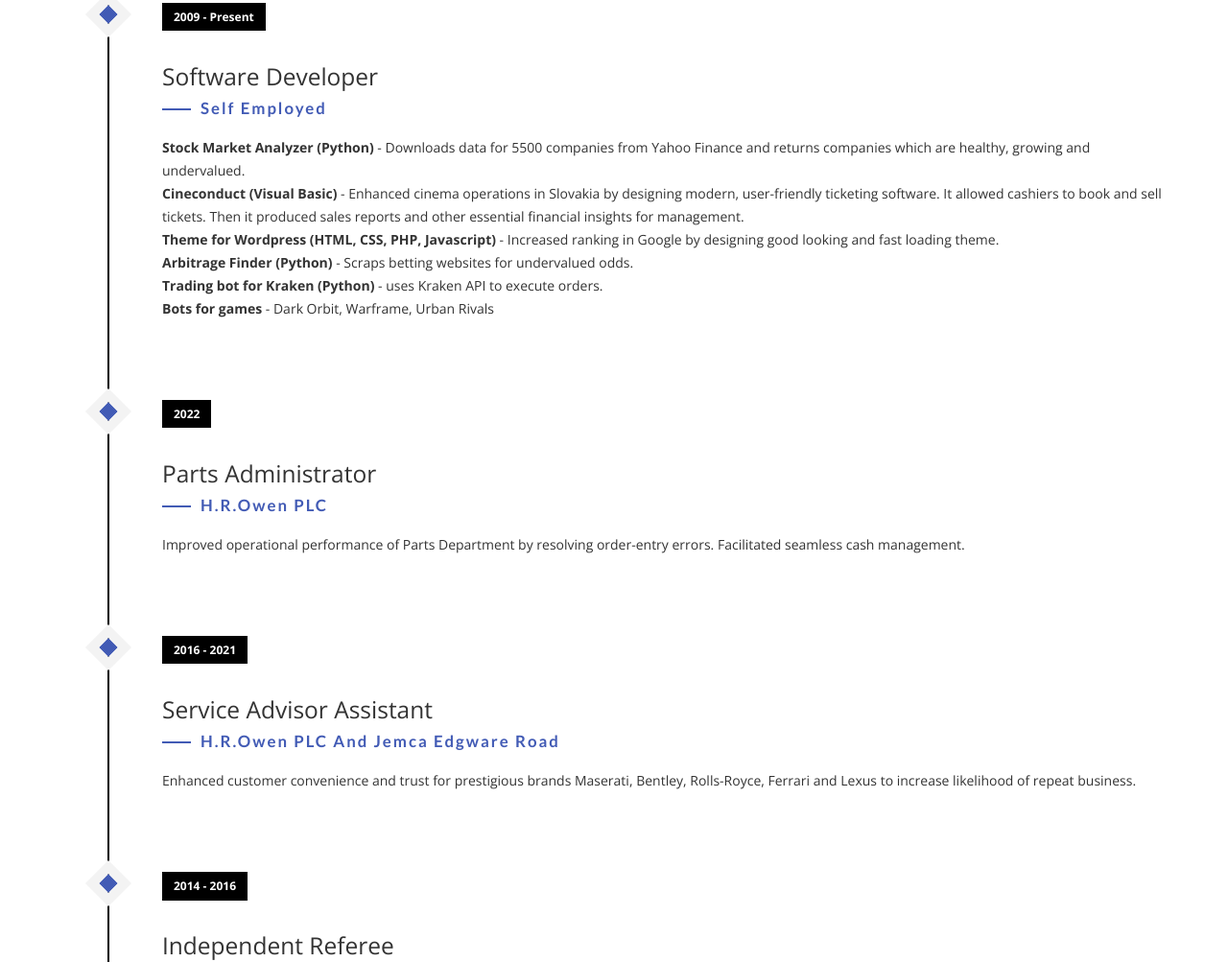
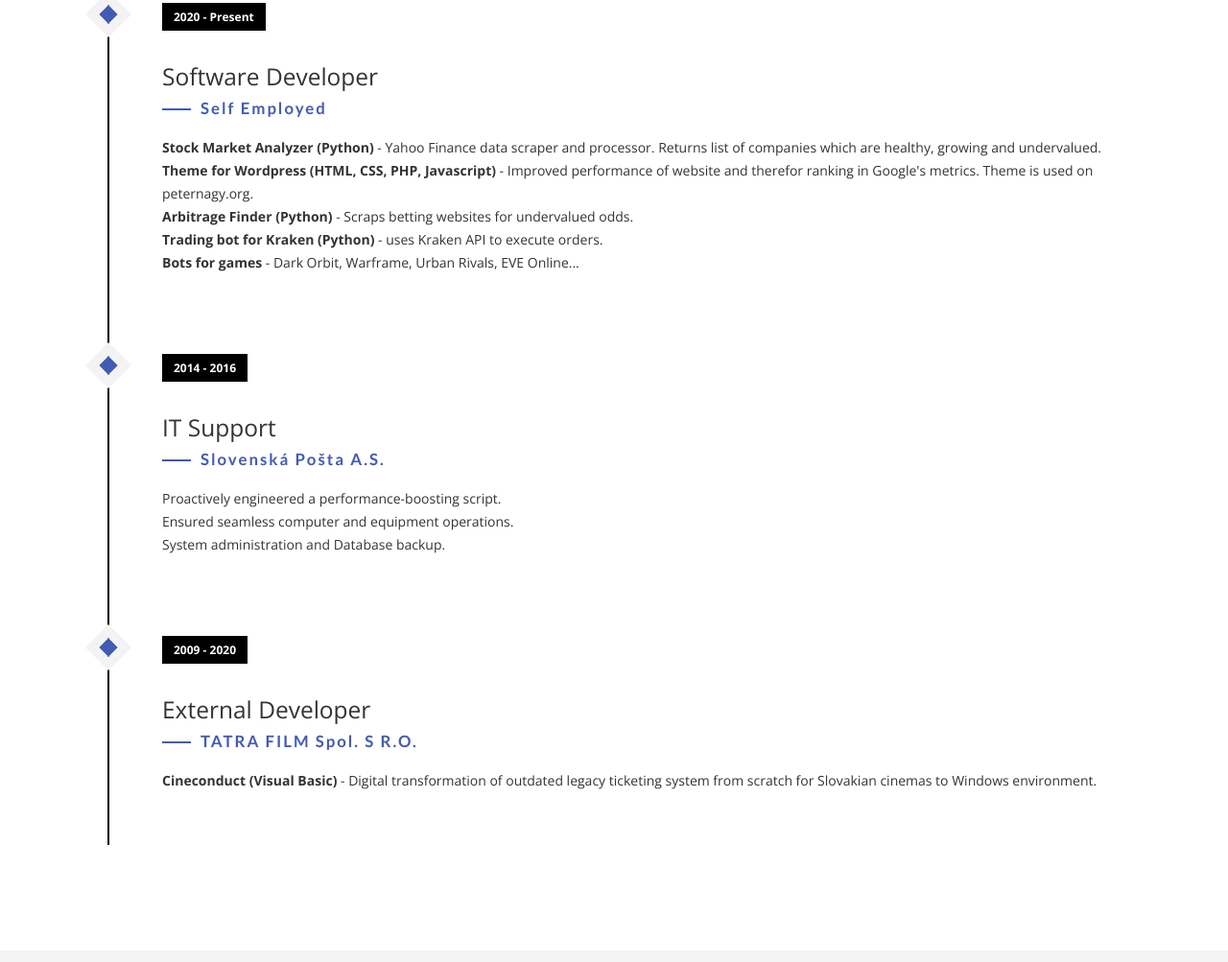
Before and after one commit to Skoteinos1/Skoteinos1.github.io, a plain HTML site: page index.html in a window 1280 px wide. Shown: the part 4248-5251 px from the top of the page at 96% size. Drawn offline with nearby package versions, Linux system fonts and the light colour scheme; files whose address does not match are found by name; a web font is replaced by a local one.

Commit message:
Rewritten Experience section

```diff
--- a/index.html
+++ b/index.html
@@ -314,7 +314,7 @@
         <div class="container">
             <div class="col-md-12">
                 <h4>03</h4>
-                <h1 class="size-50">My <br> Experience</h1>
+                <h1 class="size-50">Proffesional <br> IT Experience</h1>
                 <div class="h-50"></div>
             </div>
             <div class="col-md-12">
@@ -322,41 +322,22 @@
                     <li class="timeline-event" data-aos="fade-up">
                         <label class="timeline-event-icon"></label>
                         <div class="timeline-event-copy">
-                            <p class="timeline-event-thumbnail">2009 - Present</p>
+                            <p class="timeline-event-thumbnail">2020 - Present</p>
                             <h3>Software Developer</h3>
                             <h4>Self employed</h4>
                             <p>
-                                <strong>Stock Market Analyzer (Python)</strong> - Downloads data for 5500 companies from Yahoo Finance and returns companies which are healthy, growing and undervalued.<br>
-                                <strong>Cineconduct (Visual Basic)</strong> - Enhanced cinema operations in Slovakia by designing modern, user-friendly ticketing software. It allowed cashiers to book and sell tickets. Then it produced sales reports and other essential financial insights for management.<br>
-                                <strong>Theme for Wordpress (HTML, CSS, PHP, Javascript)</strong> - Increased ranking in Google by designing good looking and fast loading theme.<br>
+                                <strong>Stock Market Analyzer (Python)</strong> - Yahoo Finance data scraper and processor. Returns list of companies which are healthy, growing and undervalued.<br>
+                                <strong>Theme for Wordpress (HTML, CSS, PHP, Javascript)</strong> - Improved performance of website and therefor ranking in Google's metrics. Theme is used on peternagy.org.<br>
                                 <strong>Arbitrage Finder (Python)</strong> - Scraps betting websites for undervalued odds.<br>
                                 <strong>Trading bot for Kraken (Python)</strong> - uses Kraken API to execute orders.<br>
-                                <strong>Bots for games</strong> - Dark Orbit, Warframe, Urban Rivals</p>
-                        </div>
-                    </li>
-                    <li class="timeline-event" data-aos="fade-up" data-aos-delay=".2">
-                        <label class="timeline-event-icon"></label>
-                        <div class="timeline-event-copy">
-                            <p class="timeline-event-thumbnail">2022</p>
-                            <h3>Parts Administrator</h3>
-                            <h4>H.R.Owen PLC</h4>
-                            <p>Improved operational performance of Parts Department by resolving order-entry errors. Facilitated seamless cash management.</p>
-                        </div>
-                    </li>
-                    <li class="timeline-event" data-aos="fade-up" data-aos-delay=".4">
-                        <label class="timeline-event-icon"></label>
-                        <div class="timeline-event-copy">
-                            <p class="timeline-event-thumbnail">2016 - 2021</p>
-                            <h3>Service Advisor Assistant</h3>
-                            <h4>H.R.Owen PLC and Jemca Edgware Road</h4>
-                            <p>Enhanced customer convenience and trust for prestigious brands Maserati, Bentley, Rolls-Royce, Ferrari and Lexus to increase likelihood of repeat business.</p>
+                                <strong>Bots for games</strong> - Dark Orbit, Warframe, Urban Rivals, EVE Online...</p>
                         </div>
                     </li>
                     <li class="timeline-event" data-aos="fade-up" data-aos-delay=".2">
                         <label class="timeline-event-icon"></label>
                         <div class="timeline-event-copy">
                             <p class="timeline-event-thumbnail">2014 - 2016</p>
-                            <h3>Independent Referee</h3>
+                            <h3>IT Support</h3>
                             <h4>Slovenská Pošta a.s.</h4>
                             <p>Proactively engineered a performance-boosting script.<br>
                                 Ensured seamless computer and equipment operations.<br>
@@ -366,10 +347,10 @@
                     <li class="timeline-event" data-aos="fade-up" data-aos-delay=".4">
                         <label class="timeline-event-icon"></label>
                         <div class="timeline-event-copy">
-                            <p class="timeline-event-thumbnail">2008</p>
-                            <h3>Internship</h3>
-                            <h4>Tatra Banka a.s.</h4>
-                            <p>Working with confidential documents.</p>
+                            <p class="timeline-event-thumbnail">2009 - 2020</p>
+                            <h3>External Developer</h3>
+                            <h4>TATRA FILM spol. s r.o.</h4>
+                            <strong>Cineconduct (Visual Basic)</strong> - Digital transformation of outdated legacy ticketing system from scratch for Slovakian cinemas to Windows environment.<br>
                         </div>
                     </li>
                 </ul>
```
